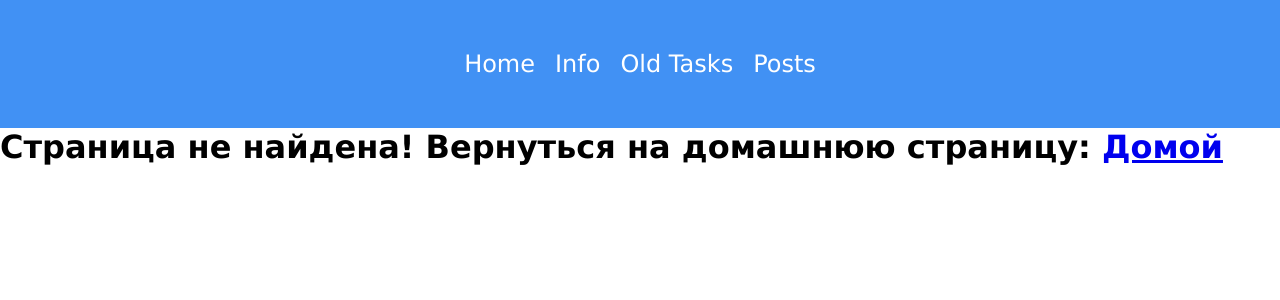
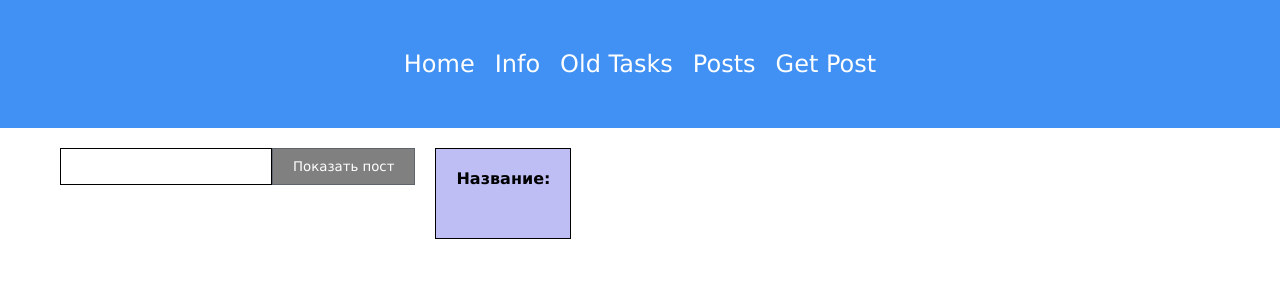
Before and after one commit to kostosHokage/react, a React (Create React App) app: page /#/GetPost in a window 1280 px wide. Shown: the top 300 px of the page. Built offline with nearby package versions, Linux system fonts and the light colour scheme.

Commit message:
Добавил функцию, которая отправляет запрос поста со значением нашего ID (значение инпута)

```diff
--- a/src/App.css
+++ b/src/App.css
@@ -11,6 +11,24 @@
     max-width: 1200px;
     margin: 0 auto;
     padding: 20px;
+}
+
+.input {
+    border: 1px solid black;
+    border-radius: 0;
+    padding: 10px 20px;
+}
+
+.button {
+    padding: 10px 20px;
+    border-radius: 0;
+    border: 1px solid #5d646b;
+    background-color: gray;
+    color: white;
+}
+
+.button:active {
+    background-color: #a9a9a9;
 }
 
 .object {
--- a/src/components/Generate.jsx
+++ b/src/components/Generate.jsx
@@ -1,6 +1,6 @@
 import React from "react";
 import { Routes, Route, Link } from "react-router-dom";
-import { Home, Info, NotFound, OldTasks, Posts } from "../pages";
+import { GetPost, Home, Info, NotFound, OldTasks, Posts } from "../pages";
 
 export default function Generate() {
   return (
@@ -14,12 +14,14 @@ export default function Generate() {
         <Link to="/OldTasks">Old Tasks</Link>
         {/* eslint-disable-next-line jsx-a11y/anchor-is-valid */}
         <Link to="/Posts">Posts</Link>
+        <Link to="/GetPost">Get Post</Link>
       </header>
       <Routes>
         <Route path="/" element={<Home />} />
         <Route path="/Info" element={<Info />} />
         <Route path="/OldTasks" element={<OldTasks />} />
         <Route path="/Posts" element={<Posts />} />
+        <Route path="/GetPost" element={<GetPost />} />
         <Route path="/*" element={<NotFound />} />
       </Routes>
     </>
--- /dev/null
+++ b/src/pages/GetPost.jsx
@@ -0,0 +1,50 @@
+import React, { useState } from "react";
+
+export default function GetPost() {
+  const [items, setItems] = useState([]);
+  const [value, setValue] = useState("");
+
+  const getPost = (id, state) => {
+    if (id) {
+      fetch(`https://jsonplaceholder.typicode.com/posts/${id}`)
+        .then((response) => response.json())
+        .then((data) => state(data));
+    }
+  };
+
+  function submit(e, id, state) {
+    if (id) {
+      e.preventDefault();
+      getPost(id, state);
+    }
+  }
+
+  return (
+    <div className="container">
+      <form>
+        <input
+          className="input"
+          type="number"
+          onChange={(event) => {
+            setValue(event.target.value);
+          }}
+          value={value}
+        />
+        <button
+          className="button"
+          type="submit"
+          onClick={(e) => submit(e, value, setItems)}
+        >
+          Показать пост
+        </button>
+      </form>
+      <div className="post" key={items.id}>
+        <div className="post__title">
+          <b>Название: </b>
+          {items.title}
+        </div>
+        <div className="post__content">{items.body}</div>
+      </div>
+    </div>
+  );
+}
--- a/src/pages/Home.jsx
+++ b/src/pages/Home.jsx
@@ -11,6 +11,7 @@ export default function Home() {
           <Link to="/Info">Info</Link>
           <Link to="/OldTasks">Old Tasks</Link>
           <Link to="/Posts">Posts</Link>
+          <Link to="/GetPost">Get Post</Link>
         </div>
       </div>
     </div>
--- a/src/pages/index.js
+++ b/src/pages/index.js
@@ -3,5 +3,6 @@ import Info from "./Info";
 import NotFound from "./NotFound";
 import OldTasks from "./OldTasks";
 import Posts from "./Posts";
+import GetPost from "./GetPost";
 
-export { Home, Info, NotFound, OldTasks, Posts };
+export { Home, Info, NotFound, OldTasks, Posts, GetPost };
```
